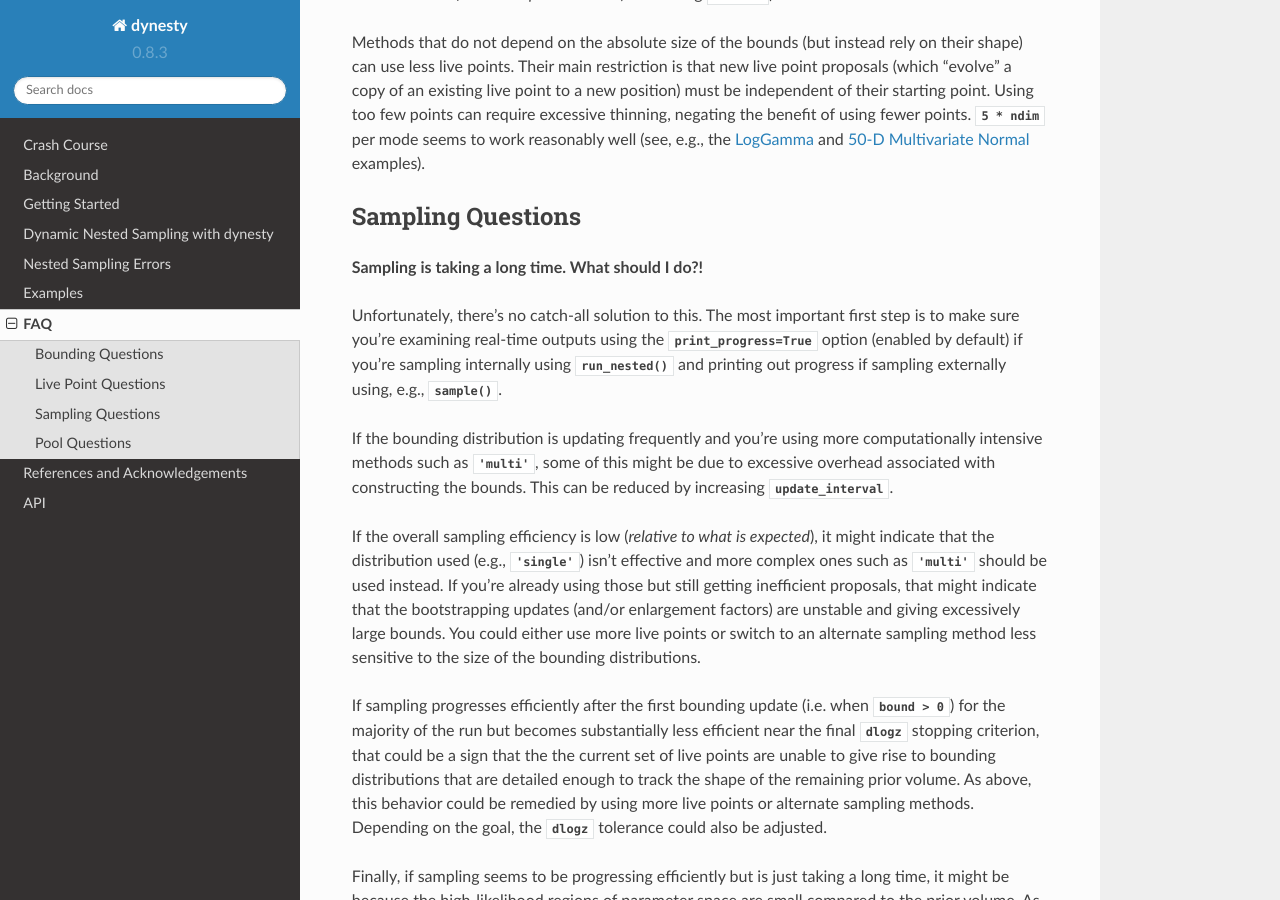
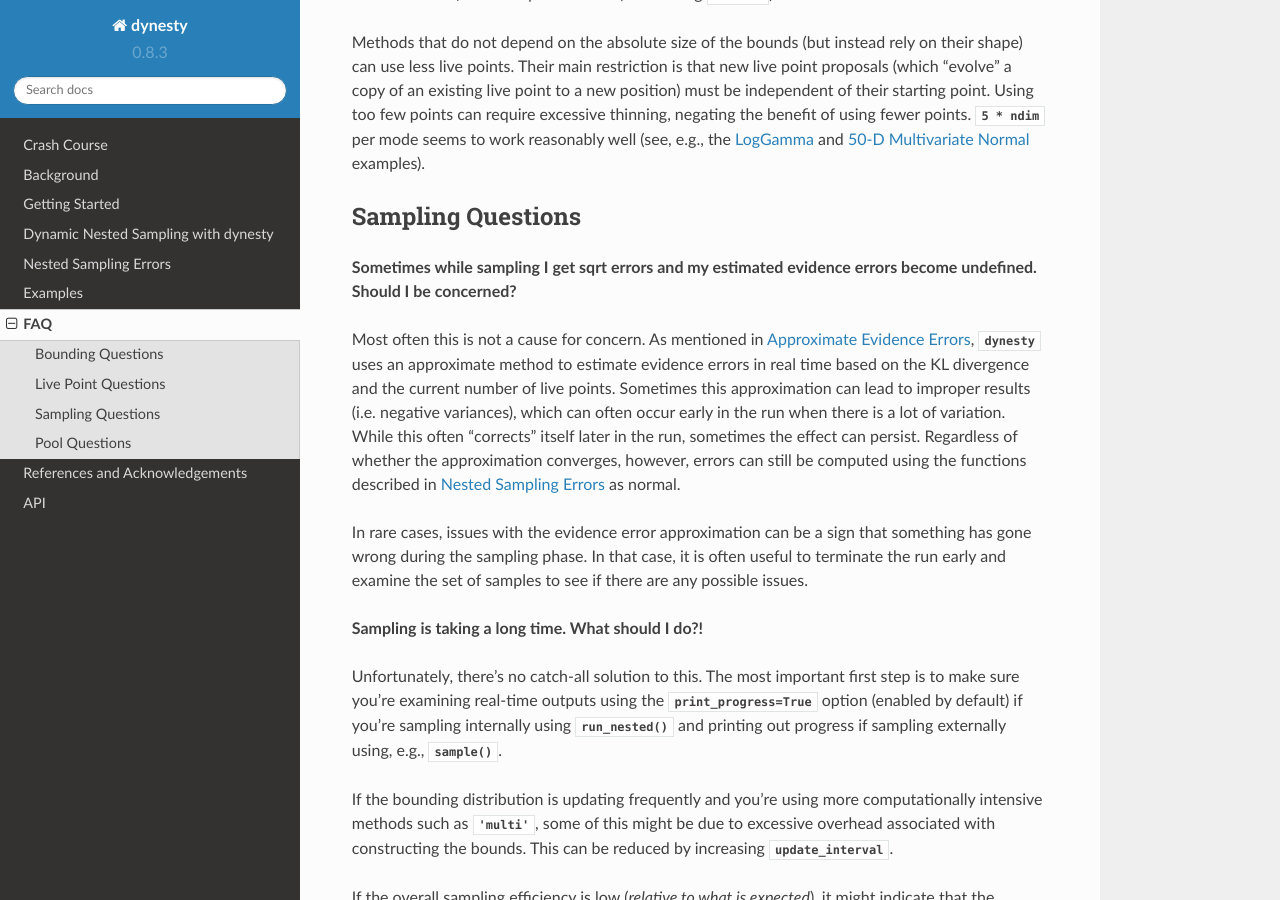
Before and after one commit to joshspeagle/dynesty, a Sphinx documentation site: the page built from docs/source/faq.rst, in a window 1280 px wide and 900 px high, scrolled down 1745 px. Built offline with Sphinx 7.4.7 and the Read the Docs theme 2.0.0, drawn with Linux system fonts in a browser that asks for light colours.

Commit message:
small bugfixes
- Resolves #72 by changing `results` to `res`. I haven't changed the
underlying tuple structure, but I'll think about whether it's worth
changing around the internals so that users only have to access the
`sampler.results` dictionary instead of memorizing/copying a bunch of
variable names.

- Resolves #75 by multiplying the normalizing factor used to rescale
`scale` in `update_rwalk` by the dimension of the prior. This means
that we now rescale in volume rather than length-scale, which should
cut down on some of the variation in `rwalk` during runtime, although it
might make the initial adjustments a little slower.

- Added some stuff to the FAQ.

```diff
--- a/docs/source/faq.rst
+++ b/docs/source/faq.rst
@@ -97,6 +97,24 @@ points. `5 * ndim` per mode seems to work reasonably well (see, e.g., the
 
 Sampling Questions
 ------------------
+
+**Sometimes while sampling I get sqrt errors and my estimated evidence
+errors become undefined. Should I be concerned?**
+
+Most often this is not a cause for concern. As mentioned in
+:ref:`Approximate Evidence Errors`, `dynesty` uses an approximate method to
+estimate evidence errors in real time based on the KL divergence and the
+current number of live points. Sometimes this approximation can lead to
+improper results (i.e. negative variances), which can often occur
+early in the run when there is a lot of variation. While this often "corrects"
+itself later in the run, sometimes the effect can persist. Regardless of
+whether the approximation converges, however, errors can still be computed
+using the functions described in :ref:`Nested Sampling Errors` as normal.
+
+In rare cases, issues with the evidence error approximation can be a sign
+that something has gone wrong during the sampling phase. In that case, it is
+often useful to terminate the run early and examine the set of samples to see
+if there are any possible issues.
 
 **Sampling is taking a long time. What should I do?!**
 
--- a/docs/source/quickstart.rst
+++ b/docs/source/quickstart.rst
@@ -258,11 +258,11 @@ Similar to `emcee <http://dan.iel.fm/emcee/current/>`_, `sampler` objects in
 like::
 
     # The main nested sampling loop.
-    for it, results in enumerate(sampler.sample(dlogz=0.5)):
+    for it, res in enumerate(sampler.sample(dlogz=0.5)):
         pass
 
     # Adding the final set of live points.
-    for it_final, results in enumerate(sampler.add_live_points()):
+    for it_final, res in enumerate(sampler.add_live_points()):
         pass
 
 Results
```
Also changed, not shown: 2 other files.
